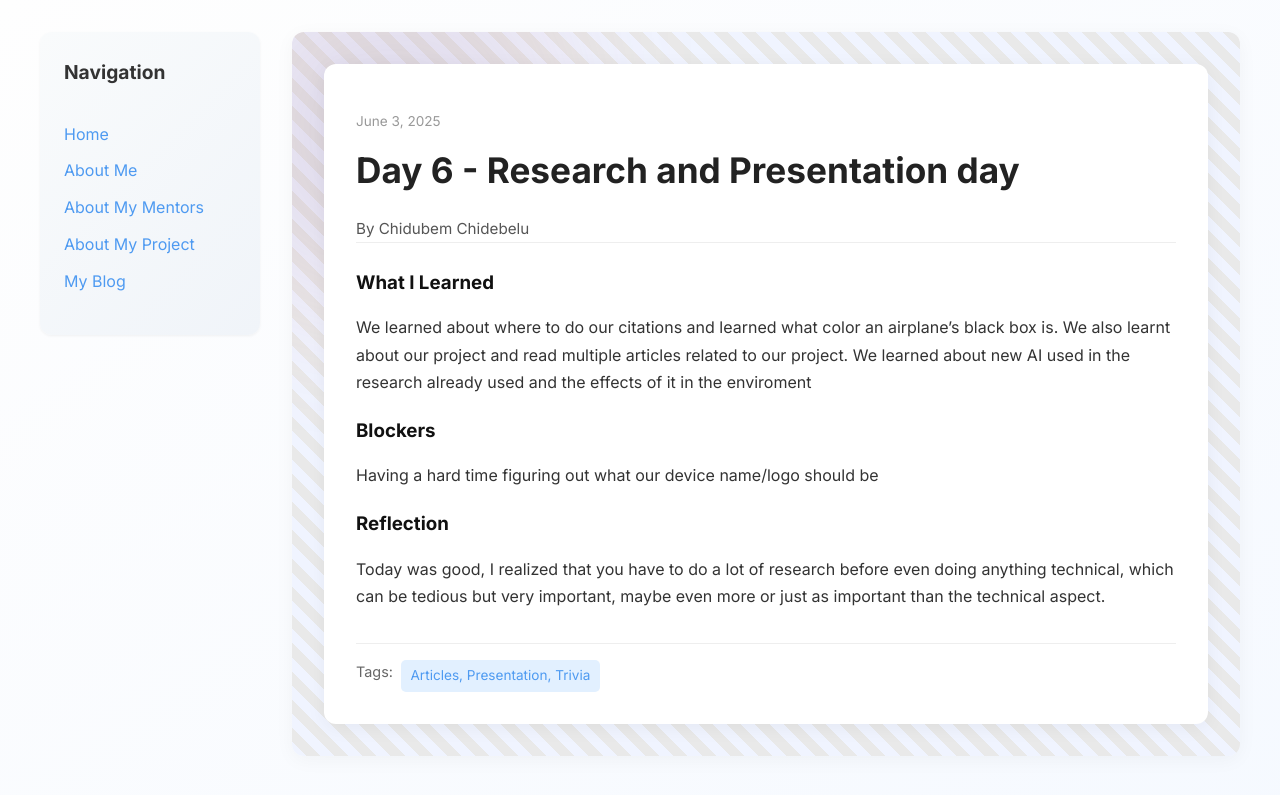
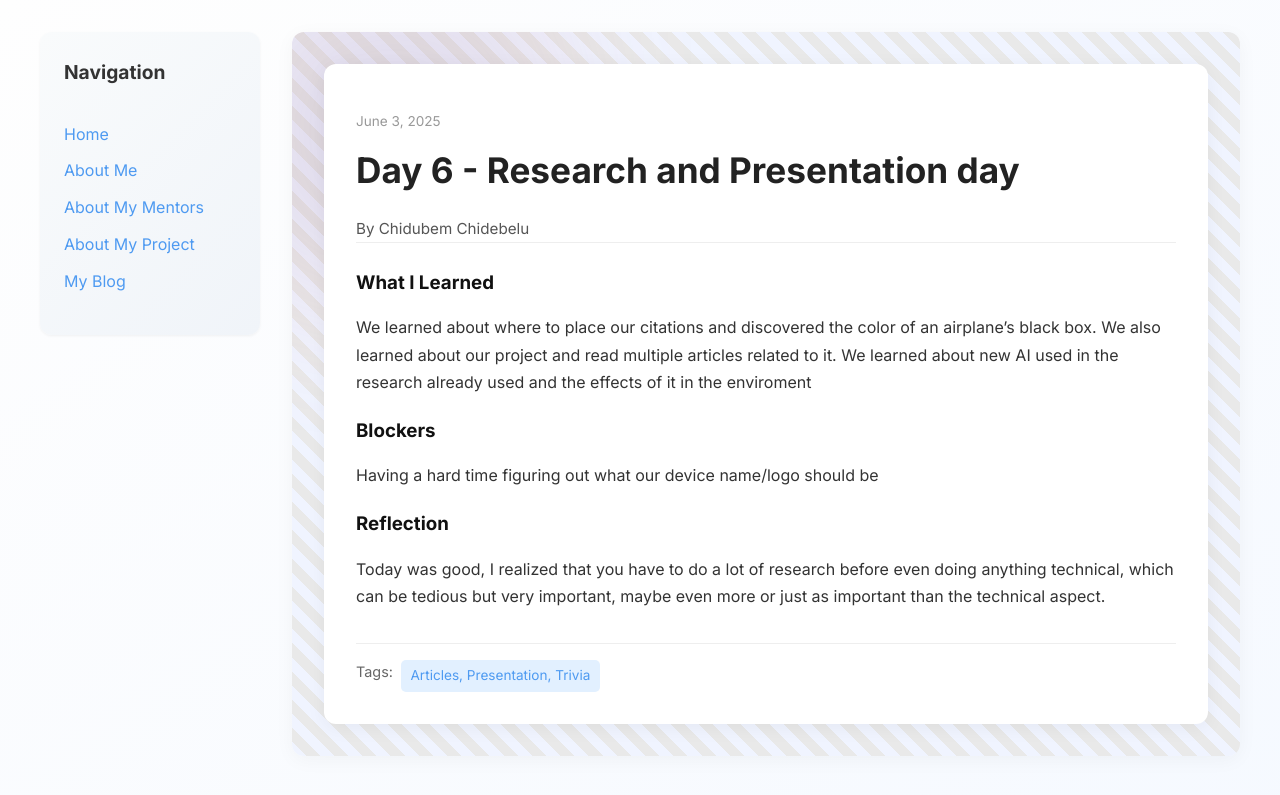
Before and after one commit to 10DubemCant/10DubemCant.github.io, a Jekyll site: the page built from _posts/2025-06-02-day-6.md, in a window 1280 px wide. Shown: the top 795 px of the page. Built offline with Jekyll 4.4.1, drawn with Linux system fonts in a browser that asks for light colours.

Commit message:
Update 2025-06-02-day-6.md

```diff
--- a/_posts/2025-06-02-day-6.md
+++ b/_posts/2025-06-02-day-6.md
@@ -6,14 +6,14 @@ author: Chidubem Chidebelu
 permalink: /day5.html
 tags: ["Articles, Presentation, Trivia"]
 
-what_i_learned:
-   We learned about where to do our citations and learned what color an airplane's black box is. We also learnt about our project and read multiple articles related to our project. We learned about new AI used in the research already used and the effects of it in the enviroment
+what_i_learned: |
+   We learned about where to place our citations and discovered the color of an airplane's black box. We also learned about our project and read multiple articles related to it. We learned about new AI used in the research already used and the effects of it in the enviroment
 
-blockers:
+blockers: |
 
    Having a hard time figuring out what our device name/logo should be
 
-reflection:
+reflection: |
    Today was good, I realized that you have to do a lot of research before even doing anything technical, which can be tedious but very important, maybe even more or just as important than the technical aspect.
 
 ---
```
